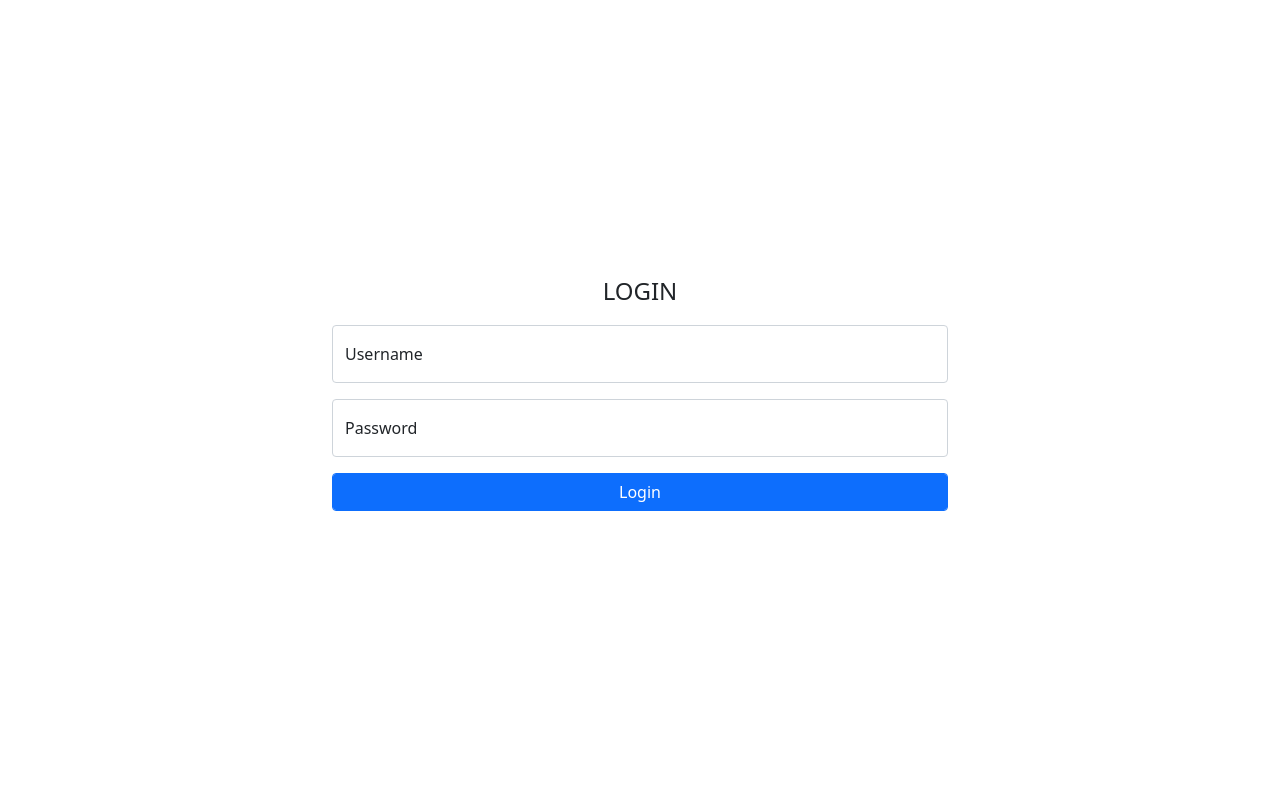
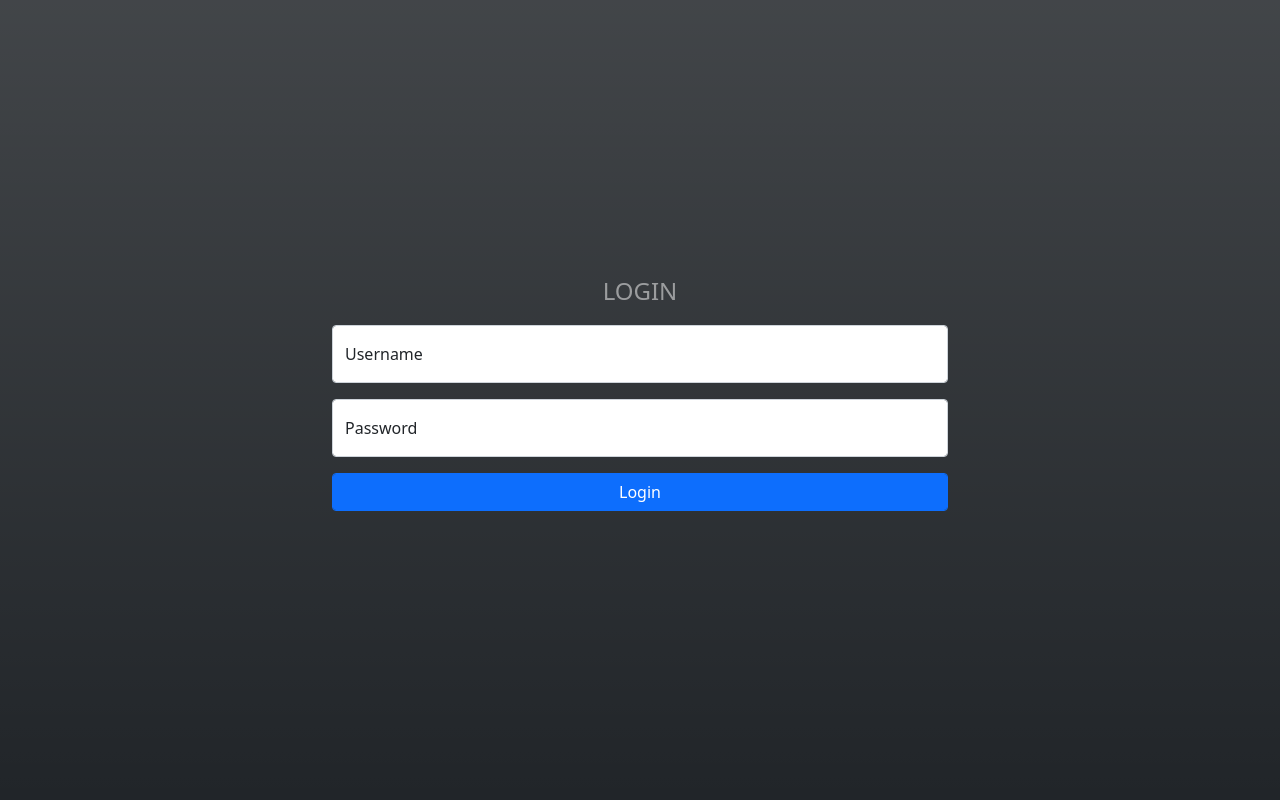
Before and after one commit to 42plat0/business-management-sys, a Flask app: page /auth/login in a window 1280 px wide. Run offline with Flask 3, Linux system fonts and the light colour scheme.

Commit message:
Add bg, update templates

```diff
--- a/managementsystem/blueprints/auth/templates/login.html
+++ b/managementsystem/blueprints/auth/templates/login.html
@@ -1,22 +1,15 @@
-{%extends "layout.html"%}
+{%extends "base.html"%}
 
 {% block title %} Login {%endblock%}
 
 {%block content %}
-    <main class="container">
-        <section class="container w-50 position-absolute top-50 start-50 translate-middle">
+    <section class="container w-50">
         <form method="POST" action={{ url_for('auth.login') }}>
-
-                {% with messages = get_flashed_messages() %}
-                    {% for message in messages %}
-                        <div class="alert alert-danger">{{message}}</div>
-                    {% endfor %}
-                {% endwith %}
 
             <fieldset>
                 {{ form. hidden_tag()}}
 
-                    <legend class="text-center text-uppercase mb-3">Login</legend>
+                <legend class="mb-3 text-center text-uppercase text-white-50">Login</legend>
 
                 <section class="mb-3 form-floating">
                     {{ form.username(class="form-control")}}
@@ -27,11 +20,15 @@
                     {{ form.password(class="form-control")}}
                     {{ form.password.label()}}
                 </section>
+                {% with messages = get_flashed_messages() %}
+                    {% for message in messages %}
+                        <div class="alert alert-danger">{{message}}</div>
+                    {% endfor %}
+                {% endwith %}
                 <section class="mb-3">
                     {{ form.submit(class="btn btn-primary form-control")}}
                 </section>
             </fieldset>
         </form>
     </section>
-    </main>
 {%endblock%}
--- a/managementsystem/templates/layout.html
+++ b/managementsystem/templates/base.html
@@ -6,9 +6,11 @@
 
     <link href="https://cdn.jsdelivr.net/npm/bootstrap@5.0.2/dist/css/bootstrap.min.css" rel="stylesheet" integrity="sha384-EVSTQN3/azprG1Anm3QDgpJLIm9Nao0Yz1ztcQTwFspd3yD65VohhpuuCOmLASjC" crossorigin="anonymous">
 
-    <title>{% block title %} {%endblock%}</title>
+    <title>{% block title %}{%endblock%}</title>
 </head>
 <body>
-    {% block content %} {%endblock%}
+    <main class="d-flex align-items-center vw-100 vh-100 bg-dark bg-gradient">
+        {% block content %} {%endblock%}
+    </main>
 </body>
 </html>
```
Also changed, not shown: managementsystem/blueprints/auth/templates/register.html (+9 -11 lines), managementsystem/blueprints/home/templates/index.html (+4 -4 lines). Lines whose indentation alone changed are shown as unchanged.
